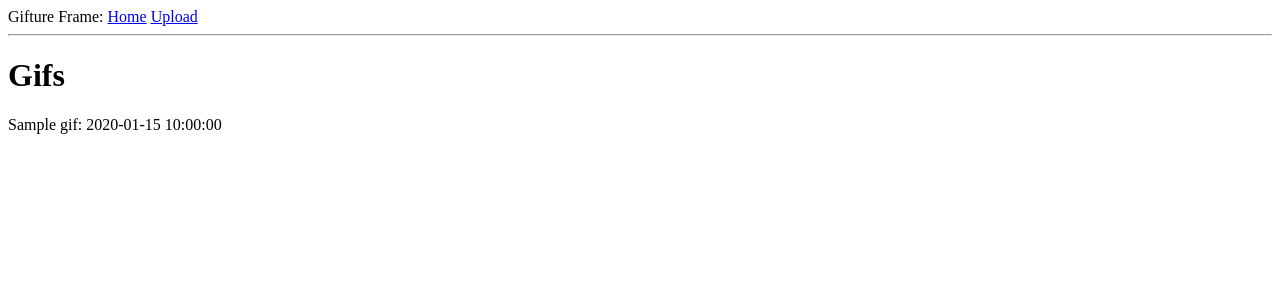
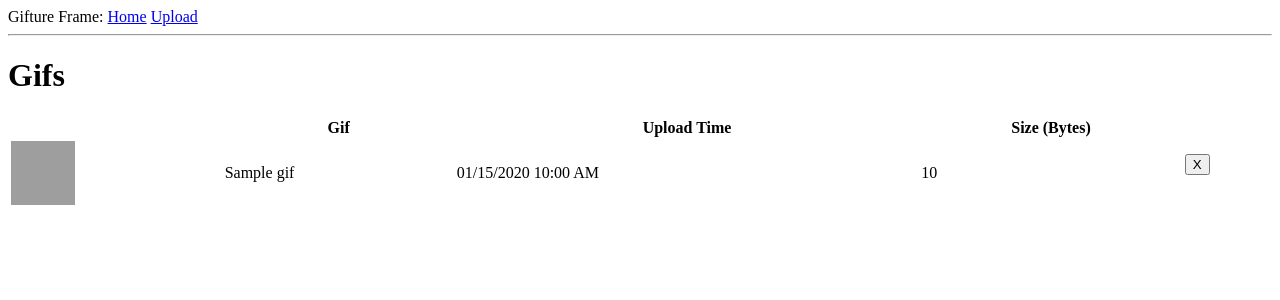
Before and after one commit to Furao/gifture-frame, a Flask app: page / in a window 1280 px wide. Shown: the top 300 px of the page. Run offline with Flask 2, Linux system fonts and the light colour scheme; tables that the repository leaves empty hold one stand-in row (values such as "Sample post"); some libraries are stand-ins or nearby versions; grey boxes are pictures that could not be loaded.

Commit message:
Render the gif list better
Shows a table for all of the uploaded gifs.
Also added a delete button to remove a gif.

```diff
--- a/app/__init__.py
+++ b/app/__init__.py
@@ -2,10 +2,12 @@ from flask import Flask
 from config import Config
 from flask_sqlalchemy import SQLAlchemy
 from flask_migrate import Migrate
+from flask_moment import Moment
 
 app = Flask(__name__)
 app.config.from_object(Config)
 db = SQLAlchemy(app)
 migrate = Migrate(app, db)
+moment = Moment(app)
 
 from app import routes, models
--- a/app/routes.py
+++ b/app/routes.py
@@ -36,3 +36,14 @@ def upload():
 
 
     return render_template('upload.html', form=form, error=error)
+
+@app.route('/delete/<gif_id>', methods=['POST'])
+def delete_gif(gif_id):
+    gif = Gif.query.get(int(gif_id))
+    if gif :
+        if os.path.exists(gif.path):
+            os.remove(gif.path)
+        db.session.delete(gif)
+        db.session.commit()
+        flash('Removed {} from your frame!'.format(gif.name))
+    return redirect(url_for('index'))
--- a/app/templates/base.html
+++ b/app/templates/base.html
@@ -5,6 +5,8 @@
       {% else %}
       <title>Gifture Frame</title>
       {% endif %}
+      {{ moment.include_jquery() }}
+      {{ moment.include_moment() }}
     </head>
     <body>
         <div>
--- a/app/templates/index.html
+++ b/app/templates/index.html
@@ -2,7 +2,25 @@
 
 {% block content %}
     <h1>Gifs</h1>
+    <table style="width:100%">
+    <tr>
+      <th></th>
+      <th>Gif</th>
+      <th>Upload Time</th>
+      <th>Size (Bytes)</th>
+      <th></th>
+    </tr>
     {% for gif in gifs %}
-    <div><p>{{ gif.name }}: {{gif.timestamp}}</p></div>
+    <tr>
+    <td><img src="/static/gifs/{{gif.name}}" alt="{{gif.name}}" height=64 width=64> </td>
+    <td>{{ gif.name }}</td>
+    <td>{{ moment(gif.timestamp).format('L LT') }}</td>
+    <td>{{ gif.filesize }}</td>
+    <td>
+      <form action="{{ url_for('delete_gif', gif_id=gif.id) }}" method=post>
+        <input type=submit value=X>
+      </form>
+    </td>
+    </tr>
     {% endfor %}
 {% endblock %}
--- a/config.py
+++ b/config.py
@@ -6,4 +6,4 @@ class Config(object):
     SQLALCHEMY_DATABASE_URI = os.environ.get('DATABASE_URL') or \
         'sqlite:///' + os.path.join(basedir, 'app.db')
     SQLALCHEMY_TRACK_MODIFICATIONS = False
-    UPLOAD_FOLDER = os.path.join(basedir, 'gifs')
+    UPLOAD_FOLDER = os.path.join(basedir, 'app', 'static', 'gifs')
```
